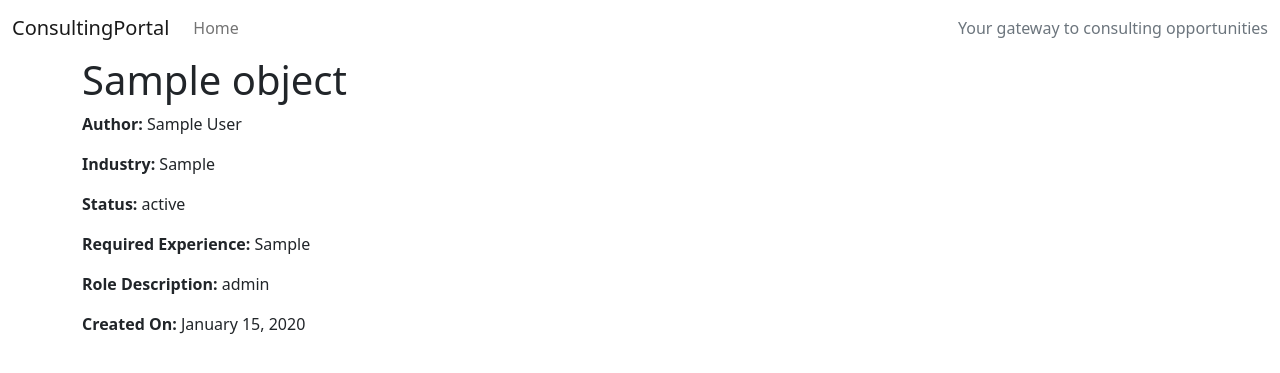
After one commit to BjornBishop/sagacity-pp4, a Django app: template blog/templates/assignments/detail.html in a window 1280 px wide. The commit adds this page. Shown: the top 373 px of the page. Run offline with Django 4.2, Linux system fonts and the light colour scheme; the template is opened without the code that fills it: most values are stand-ins (such as "Sample title", 1, 10 or a date in 2020).

Commit message:
added details.html and adjusted index.html to connect them together

```diff
--- /dev/null
+++ b/blog/templates/assignments/detail.html
@@ -0,0 +1,13 @@
+{% extends "base.html" %}
+
+{% block content %}
+<div class="container">
+    <h1>{{ object.title }}</h1>
+    <p><strong>Author:</strong> {{ object.author }}</p>
+    <p><strong>Industry:</strong> {{ object.get_industry_display }}</p>
+    <p><strong>Status:</strong> {{ object.get_status_display }}</p>
+    <p><strong>Required Experience:</strong> {{ object.required_experience }}</p>
+    <p><strong>Role Description:</strong> {{ object.role_description|safe }}</p>
+    <p><strong>Created On:</strong> {{ object.created_on|date:"F j, Y" }}</p>
+</div>
+{% endblock %}
```
Also changed, not shown: blog/templates/assignments/index.html (+1 -8 lines).
